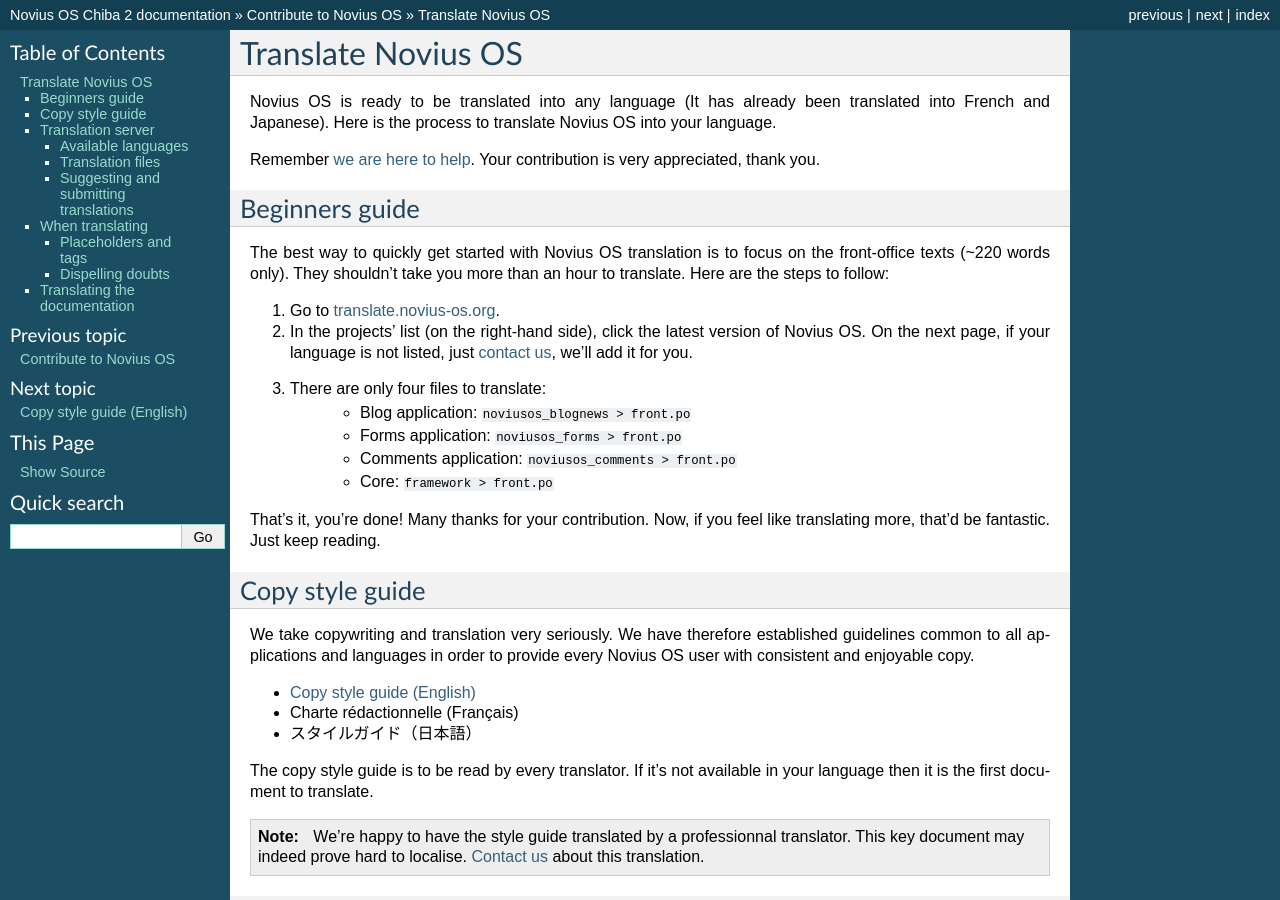
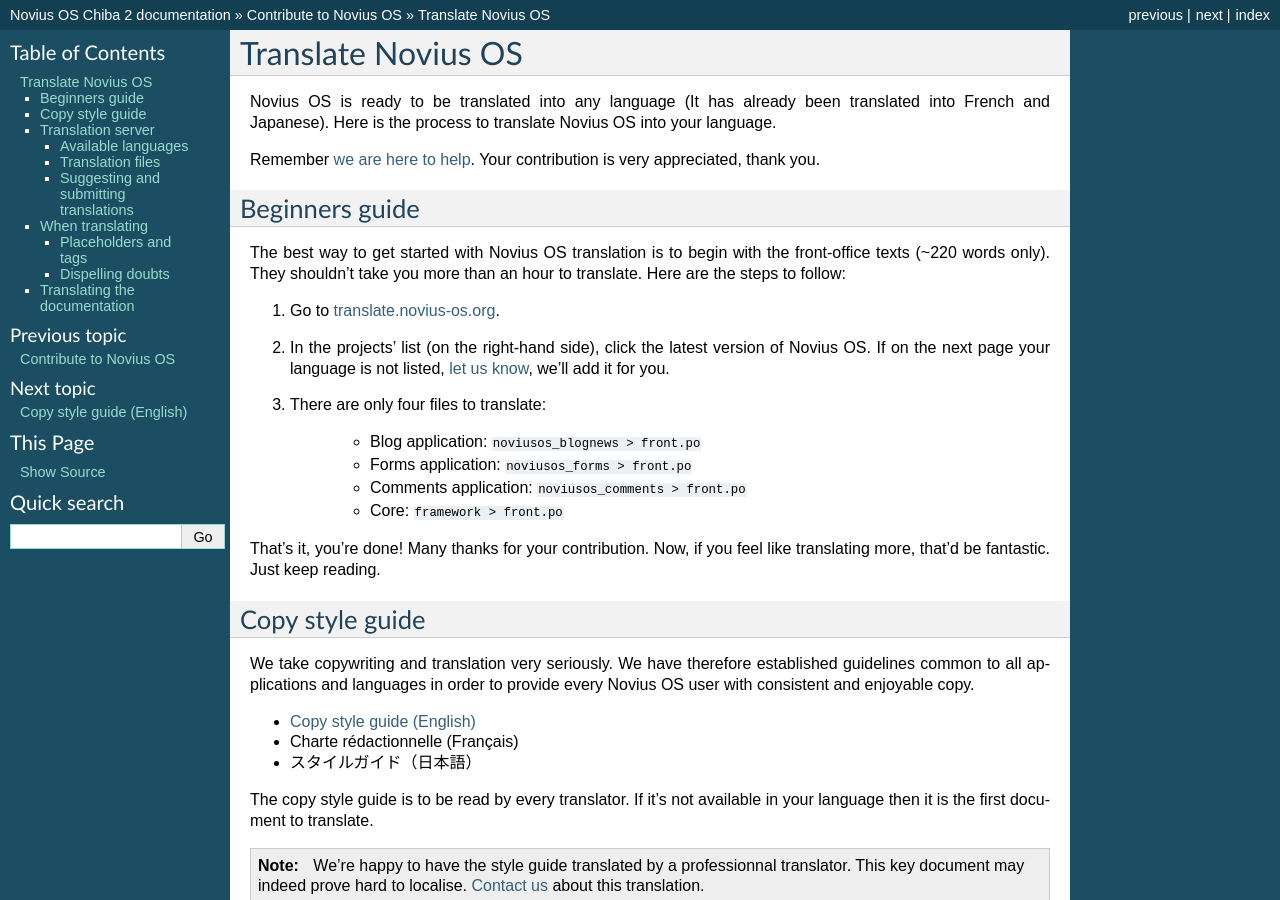
Before and after one commit to Meroje/documentation-en, a Sphinx documentation site: the page built from source/contribute/translate.rst, in a window 1280 px wide and 900 px high. Built offline with Sphinx 7.4.7, drawn with Linux system fonts in a browser that asks for light colours.

Commit message:
Beginners guide - Minor changes

```diff
--- a/source/contribute/translate.rst
+++ b/source/contribute/translate.rst
@@ -8,11 +8,12 @@
 Beginners guide
 ***************
 
-The best way to quickly get started with Novius OS translation is to focus on the front-office texts (~220 words only). They shouldn’t take you more than an hour to translate. Here are the steps to follow:
+The best way to get started with Novius OS translation is to begin with the front-office texts (~220 words only). They shouldn’t take you more than an hour to translate. Here are the steps to follow:
 
 1. Go to `translate.novius-os.org <http://translate.novius-os.org>`__.
-2. In the projects’ list (on the right-hand side), click the latest version of Novius OS. On the next page, if your language is not listed, just `contact us <http://forums.novius-os.org/en/want-translate-novius,15.html>`__, we'll add it for you.
+2. In the projects’ list (on the right-hand side), click the latest version of Novius OS. If on the next page your language is not listed, `let us know <http://forums.novius-os.org/en/want-translate-novius,15.html>`__, we'll add it for you.
 3. There are only four files to translate:
+
     * Blog application: :file:`noviusos_blognews > front.po`
     * Forms application: :file:`noviusos_forms > front.po`
     * Comments application: :file:`noviusos_comments > front.po`
```
